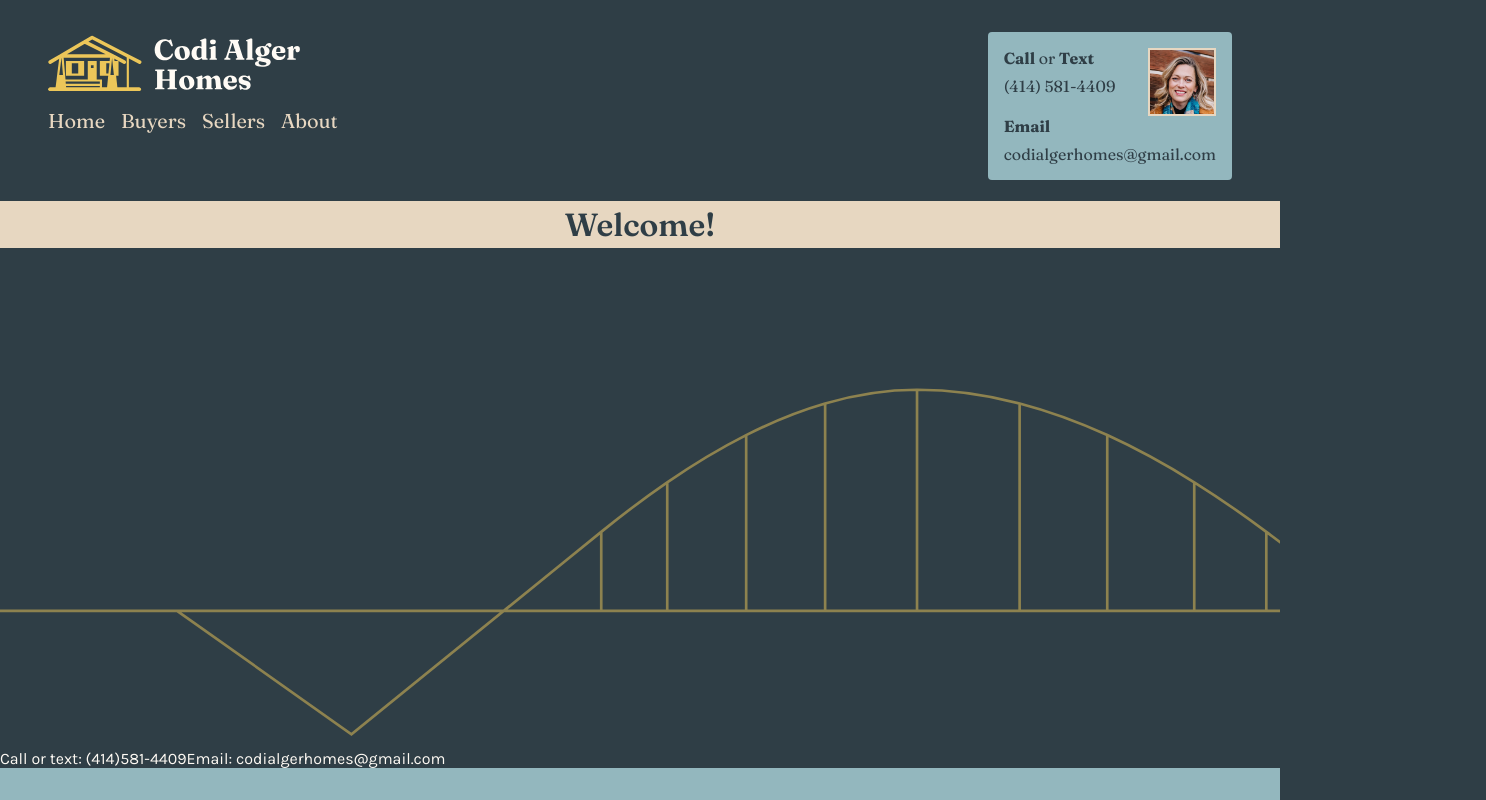
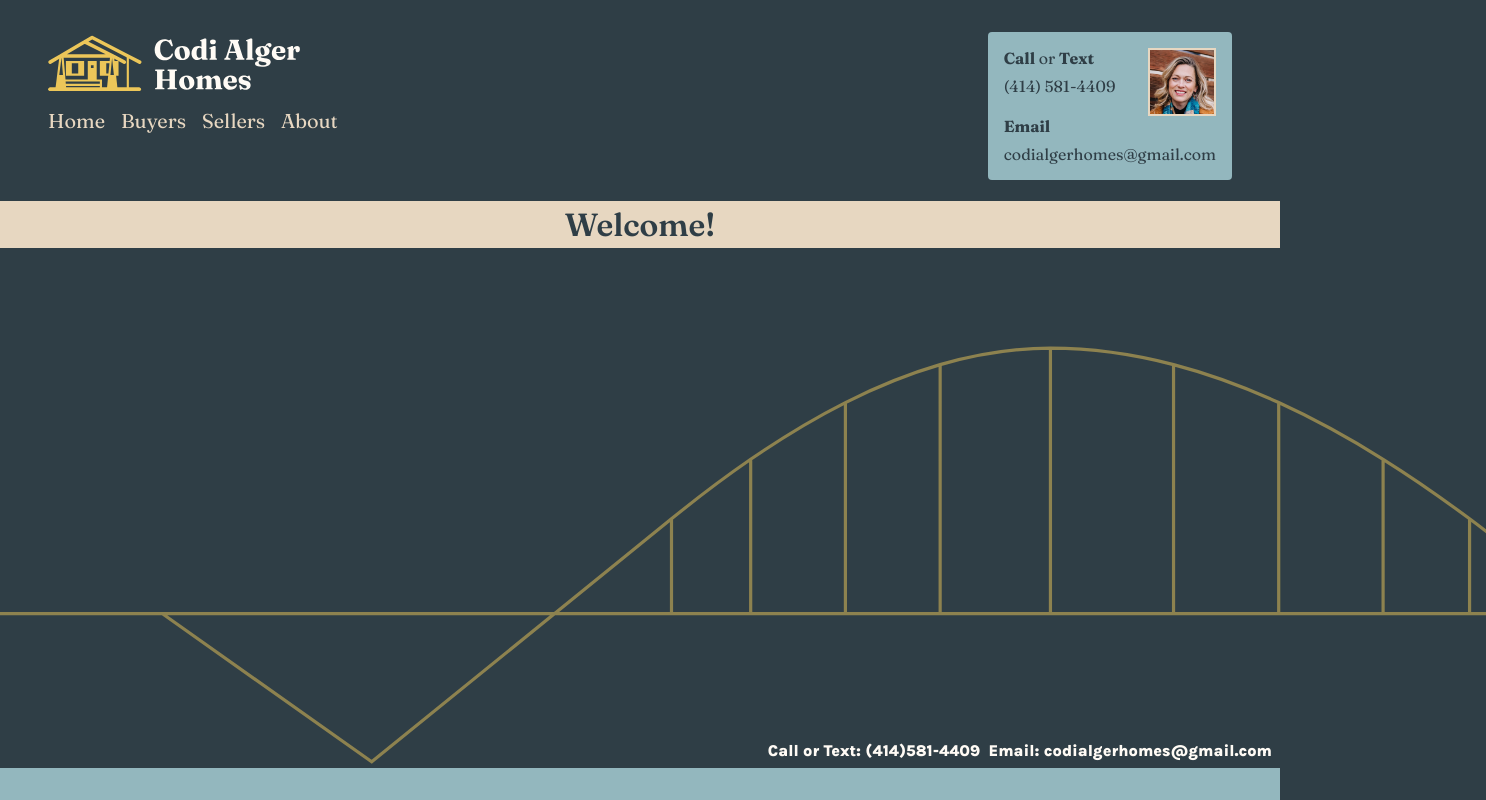
Before and after one commit to Codi-Alger-Homes/codialgerhomes, a React (Create React App) app: page /#/ in a window 1280 px wide. Shown: the whole page, 1486 px wide, since content can reach past the window. Built offline with nearby package versions, Linux system fonts and the light colour scheme.

Commit message:
wip footer with text under the bridge

```diff
--- a/src/components/page_container/page_container.css
+++ b/src/components/page_container/page_container.css
@@ -10,19 +10,9 @@
 }
 
 .page-header-left {
-
 }
 
 .page-header-right {
-
-}
-
-.page-footer-container {
-  border-bottom: 2rem solid var(--secondary-color);
-  position: absolute;
-  bottom: 0;
-  left: 0;
-  width: 100%;
 }
 
 .logo {
@@ -43,10 +33,41 @@
   color: var(--tertiary-color);
 }
 
+.page-footer-container {
+  border-bottom: 2rem solid var(--secondary-color);
+  position: absolute;
+  bottom: 0;
+  left: 0;
+  width: 100%;
+  display: flex;
+  flex-flow: column nowrap;
+  align-items: flex-end;
+}
+
+.page-footer-cta-text {
+  font-size: min(1rem, 16px);
+  font-weight: 800;
+  display: flex;
+  flex-flow: row wrap;
+  align-items: center;
+  justify-content: flex-end;
+  gap: 0.5rem;
+  position: absolute;
+  bottom: 0.5rem;
+  right: 0.5rem;
+  margin-left: 1rem;
+  max-width: max(100px, 80%);
+  text-align: right;
+}
+
+.hoan-graphic-container {
+  z-index: -1;
+  position: absolute;
+  left: -50px;
+  bottom: 0;
+}
+
 .hoan-graphic {
-  width: 100vw;
-  z-index: -10;
-  position: absolute;
-  bottom: 2rem;
-  left: 0;
+  min-width: 450px;
+  width: 120vw;
 }
--- a/src/components/page_container/page_container.tsx
+++ b/src/components/page_container/page_container.tsx
@@ -1,8 +1,8 @@
+import { Link } from 'react-router-dom'
+import { CallToAction } from '..'
+import HoanGraphic from '../../assets/hoan-graphic.svg'
 import Logo from '../../assets/logo.svg'
-import HoanGraphic from '../../assets/hoan-graphic.svg'
-import { Link } from 'react-router-dom'
 import './page_container.css'
-import { CallToAction } from '..'
 
 interface IPageContainerProps {
   children: any
@@ -48,11 +48,17 @@ export function PageHeader() {
 export function PageFooter() {
   return (
     <div className='page-footer-container'>
-      <div>
-        <span>Call or text: (414)581-4409</span>
-        <span>Email: codialgerhomes@gmail.com</span>
+      <div className='hoan-graphic-container'>
+        <img src={HoanGraphic} alt='hoan graphic' className='hoan-graphic' />
       </div>
-      <img src={HoanGraphic} alt='hoan graphic' className='hoan-graphic' />
+      <div className='page-footer-cta-text'>
+        <span>
+          Call or Text: (414)581-4409
+        </span>
+        <span>
+          Email: codialgerhomes@gmail.com
+        </span>
+      </div>
     </div>
   )
 }
```
